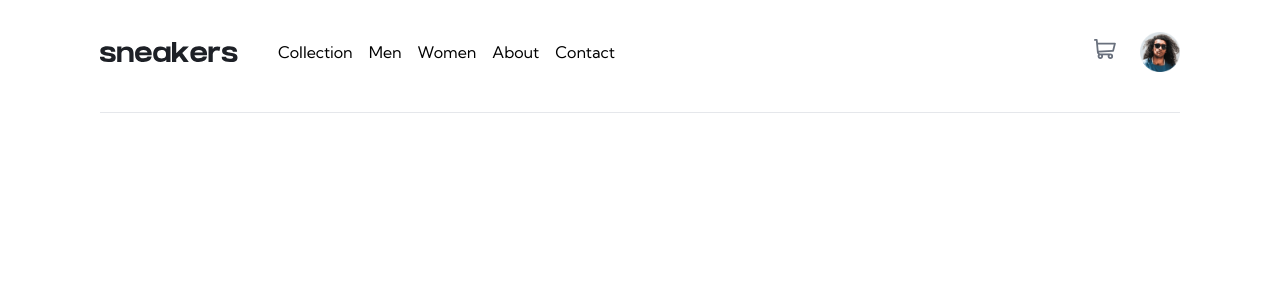
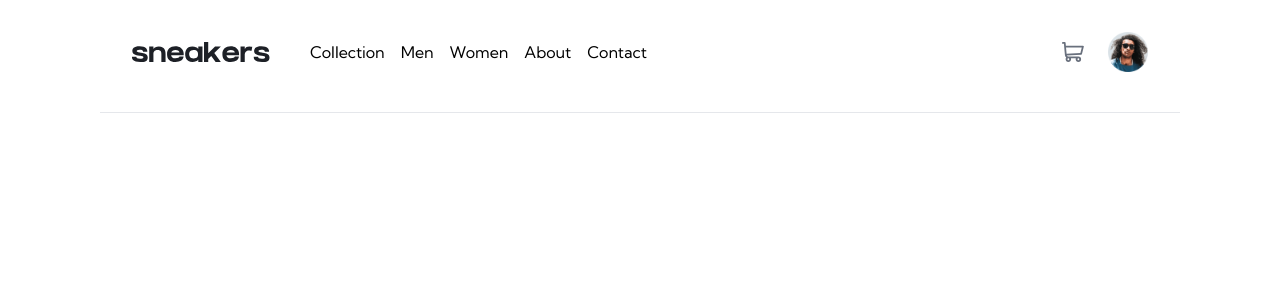
Before and after one commit to Youssefelhaouil/Ecommerce-product-page, a React (Vite) app: page / in a window 1280 px wide. Shown: the top 300 px of the page. Built offline with nearby package versions, Linux system fonts and the light colour scheme.

Commit message:
ecommerce product

```diff
--- a/index.html
+++ b/index.html
@@ -6,7 +6,7 @@
     <meta name="viewport" content="width=device-width, initial-scale=1.0" />
     <title>E-commerce Product Page</title>
   </head>
-  <body class="px-[100px] h-[100vh] pt-8 md:pt-3 md:px-8">
+  <body class="px-[100px] h-[100vh] pt-8 md:pt-0 md:px-0">
     <div id="root"></div>
     <script type="module" src="/src/main.jsx"></script>
   </body>
--- a/src/App.jsx
+++ b/src/App.jsx
@@ -1,13 +1,23 @@
-import React from "react";
+import React , {useState} from "react";
 import Header from "./compenents/Header";
 import Content from "./compenents/Content";
 
 function App() {
+  const [menu, setMenu] = useState(false);
+  const [cart, setCart] = useState(false);
+
+  function toggleCart() {
+        setCart(!cart);
+    }
+  function toggleMenu() {
+    setMenu(!menu);
+    setCart(false);
+  }
 
   return (
     <>
-    <Header></Header>
-    <Content></Content>
+      <Header menu={menu} toggleMenu={toggleMenu} cart={cart} toggleCart={toggleCart}></Header>
+      <Content menu={menu}></Content>
 
     </>
   )
--- /dev/null
+++ b/src/compenents/Cart.jsx
@@ -0,0 +1,18 @@
+
+
+export default function Cart(){
+
+    return (
+        <>
+        <div className="absolute top-[85px] right-8 md:right-1  h-[200px] md:h-[150px] w-[350px] md:w-full bg-white rounded-lg shadow-2xl ">
+            <div className="px-4 py-2">
+                <h4 className="font-sans font-bold ">Cart</h4>
+            </div>
+            <hr />
+            <div>
+
+            </div>
+        </div>
+        </>
+    )
+}
--- a/src/compenents/Header.jsx
+++ b/src/compenents/Header.jsx
@@ -1,24 +1,35 @@
 import React, { useState } from "react";
 import Logo from "/images/logo.svg";
-import Menu from "/images/icon-menu.svg";
+import MenuIcon from "/images/icon-menu.svg";
+import closeIcon from "/images/icon-close.svg";
 import avatar from "/images/image-avatar.png";
-import cart from "/images/icon-cart.svg";
+import cartIcon from "/images/icon-cart.svg";
+import Cart from "./Cart.jsx";
+import NavLinks from "./Nav.jsx";
 
 
-export default function Header() {
-    const [menu, setMenu] = useState(false);
-    function toggleMenu() {
-        setMenu(!menu);
-    }
+export default function Header({menu,toggleMenu , cart,toggleCart}) {
+
 
     return (
         <>
-            <div className=" flex justify-between items-center border-b-[1px] md:border-b-0 pb-10 md:pb-2">
-                <div className="flex justify-center items-center gap-4 ">
-                    <button onClick={toggleMenu} className="hidden md:flex">
-                        <img src={Menu} alt="" />
-                    </button>
-                    <div>
+            <div className={`relative px-8   flex justify-between  border-b-[1px] md:border-b-0 pb-10 md:pb-2  `}>
+                <div className={`relative flex justify-start items-center gap-4
+                    ${menu ? "md:before:content-['']  md:before:fixed md:before:top-0 md:left-0 md:right-0 md:bottom-0   md:before:h-[100%] md:before:z-1 md:before:w-[100%] md:before:bg-[rgba(0,0,0,0.72)]"
+                    : ""}`} >
+                    <div className={`hidden md:absolute md:left-0 md:top-0 md:pt-1 md:flex md:flex-col md:gap-10 md:h-screen md:w-[120%] z-10
+                        ${menu ? "bg-white  ":""}`}>
+                        <button onClick={toggleMenu}>
+                            {!menu ? <img src={MenuIcon} alt="" className="pt-3" /> : <img src={closeIcon} alt="" className="pt-3" />}
+                        </button>
+                        <div>
+                            {
+                                menu && <NavLinks></NavLinks>
+                            }
+                        </div>
+
+                    </div>
+                    <div className="relative md:left-8">
                         <img src={Logo} alt="Logo" />
                     </div>
                     <div>
@@ -32,13 +43,19 @@ export default function Header() {
                     </div>
                 </div>
                 <div className=" flex justify-center items-center gap-6">
-                    <div>
-                        <button>
-                            <img src={cart} alt="Cart" />
+
+                    <div className="relative flex flex-col gap-y-4">
+                        <button onClick={toggleCart}>
+                            <img src={cartIcon} alt="Cart" />
                         </button>
+
                     </div>
+
+
                     <img className=" cursor-pointer h-[40px] hover:border-2 hover:border-orange hover:rounded-full" src={avatar} alt="" />
                 </div>
+                {cart && <Cart></Cart>}
+
             </div>
         </>
 
--- /dev/null
+++ b/src/compenents/Nav.jsx
@@ -0,0 +1,18 @@
+
+export default function NavLinks(){
+
+    return(<>
+
+
+        <ul className="hidden pl-6 md:flex md:flex-col md:justify-center md:items-start gap-6 ">
+            <li className=" cursor-pointer hover:border-b-2 hover:border-b-orange ">Collection</li>
+            <li className=" cursor-pointer hover:border-b-2 hover:border-b-orange ">Men</li>
+            <li className=" cursor-pointer hover:border-b-2 hover:border-b-orange ">Women</li>
+            <li className=" cursor-pointer hover:border-b-2 hover:border-b-orange ">About</li>
+            <li className=" cursor-pointer hover:border-b-2 hover:border-b-orange ">Contact</li>
+        </ul>
+
+
+        </>
+    )
+}
--- a/src/compenents/NavLinks.jsx
+++ /dev/null
@@ -1,17 +0,0 @@
-
-export default function NavLinks(){
-
-    return(<>
-
-
-        <ul className="hidden pl-6 md:flex md:justify-center md:items-center gap-4 ">
-            <li className=" hover:border-b-2 hover:border-b-orange ">Collection</li>
-            <li className=" hover:border-b-2 hover:border-b-orange ">Men</li>
-            <li className=" hover:border-b-2 hover:border-b-orange ">Women</li>
-            <li className=" hover:border-b-2 hover:border-b-orange ">About</li>
-            <li className=" hover:border-b-2 hover:border-b-orange ">Contact</li>
-        </ul>
-
-        </>
-    )
-}
--- a/tailwind.config.js
+++ b/tailwind.config.js
@@ -28,7 +28,7 @@ export default {
       },
       screens: {
         'sm': {'max':'320px'},    // Mobile screen size
-        'md': {'max':'768px'},    // Tablet screen size (if needed)
+        'md': {'max':'800px'},    // Tablet screen size (if needed)
         'lg': {'max':'1024px'},   // Desktop screen size
         'xl': {'max':'1440px'},   // Large desktop screen size
       },
```
Also changed, not shown: src/compenents/Product.jsx (added, +12 -0 lines), src/compenents/ProductText.jsx (added).
